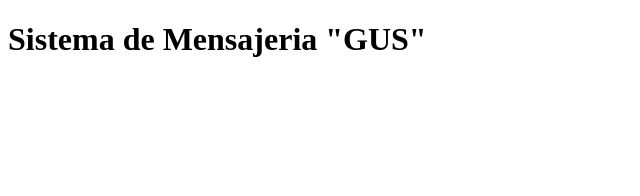
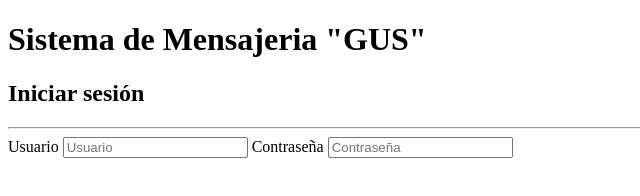
Before and after one commit to Chegor-collab/SWMG, a plain HTML site: page HTML/interface.html in a window 1280 px wide. Shown: the whole page, without its empty margins (0-640 px from the left). Drawn offline with Linux system fonts and the light colour scheme.

Commit message:
Add User Inteface

```diff
--- a/HTML/interface.html
+++ b/HTML/interface.html
@@ -7,6 +7,24 @@
 </head>
 
 <body>
-    <h1>Sistema de Mensajeria "GUS"</h1>
+
+    <header>
+        <h1>Sistema de Mensajeria "GUS"</h1>
+    </header>
+
+    <div>
+        <h2>Iniciar sesión</h2>
+    </div>
+
+<!--Login Interface-->
+    <hr>
+    <form>
+        <label for="user">Usuario</label>
+        <input id="user" name="user" placeholder="Usuario">
+
+        <label for="password">Contraseña</label>
+        <input type="password" id="password" placeholder="Contraseña">
+    </form>
+
 </body>
 </html>
```
